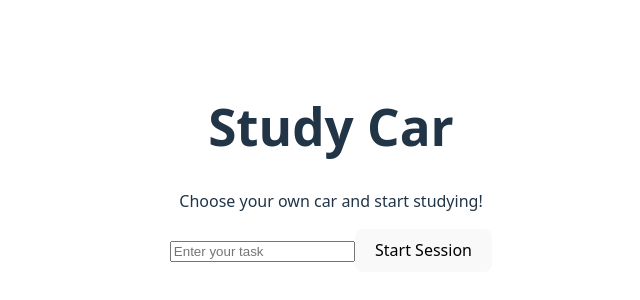
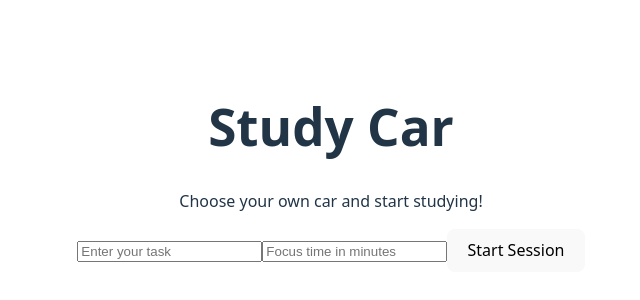
Before and after one commit to phoebele212/studycar, a React (Vite) app: page / in a window 1280 px wide. Shown: the part 232-532 px from the top of the page, without its empty margins (309-949 px from the left). Built offline with nearby package versions, Linux system fonts and the light colour scheme.

Commit message:
Add in the time input

```diff
--- a/src/App.tsx
+++ b/src/App.tsx
@@ -4,17 +4,25 @@ import Timer from './components/Timer'
 import TaskInput from './components/TaskInput'
 
 function App() {
-  const [currentTask, setCurrentTask] = useState<string | null>(null);
+  const [task, setTask] = useState('');
+  const [time, setTime] = useState('');
+  const [started, setStarted] = useState(false);
+
+  const handleStarted = (taskName: string, timeValue: string) => {
+    setTask(taskName);
+    setTime(timeValue);
+    setStarted(true);
+  }
   return (
     <>
       <div>
         <h1> Study Car</h1>
         <p>Choose your own car and start studying!</p>
 
-        {!currentTask ? (
-          <TaskInput onStart={setCurrentTask} />
+        {started ? (
+          <Timer time={time} task={task} />
         ) : (
-          <Timer task={currentTask} />
+          <TaskInput onStart={handleStarted} />
         )}
       </div>
     </>
--- a/src/components/TaskInput.tsx
+++ b/src/components/TaskInput.tsx
@@ -1,17 +1,20 @@
 import { useState } from 'react';
 
 interface TaskInputProps {
-    onStart: (task: string) => void;
+    onStart: (task: string, time: number) => void;
 }
 
 function TaskInput({ onStart }: TaskInputProps) {
     const [task, setTask] = useState('');
+    const [time, setTime] = useState('');
 
     const handleSubmit = (e: React.FormEvent) => {
         e.preventDefault();
-        if (task.trim()) {
-            onStart(task.trim());
+
+        if (task.trim() && time.trim()) {
+            onStart(task.trim(), Number(time));
             setTask('');
+            setTime('');
         }
     };
 
@@ -23,6 +26,12 @@ function TaskInput({ onStart }: TaskInputProps) {
                 value={task}
                 onChange={(e) => setTask(e.target.value)} />
 
+            <input
+                type="number"
+                placeholder="Focus time in minutes"
+                value={time}
+                onChange={(e) => setTime(e.target.value)} />
+
             <button type="submit">
                 Start Session
             </button>
--- a/src/components/Timer.tsx
+++ b/src/components/Timer.tsx
@@ -2,10 +2,11 @@ import { useState, useEffect } from 'react';
 
 interface TimerProps {
     task: string;
+    time: number;
 }
 
-function Timer({ task }: TimerProps) {
-    const [secondsLeft, setSecondsLeft] = useState(1500); //25 min
+function Timer({ task, time }: TimerProps) {
+    const [secondsLeft, setSecondsLeft] = useState(() => (time * 60)); //25 min
     const [isRunning, setIsRunning] = useState(false);
     const [isFinished, setIsFinished] = useState(false);
 
@@ -26,6 +27,7 @@ function Timer({ task }: TimerProps) {
         const s = sec % 60;
         return `${min.toString().padStart(2, '0')}:${s.toString().padStart(2, '0')}`;
     };
+
     useEffect(() => {
         if (secondsLeft === 0) {
             setIsFinished(true);
@@ -37,7 +39,13 @@ function Timer({ task }: TimerProps) {
             <h2>{formatTime(secondsLeft)}</h2>
             <p>Task: <strong>{task}</strong></p>
             <button onClick={() => setIsRunning(!isRunning)} disabled={isFinished}>
-                {isRunning ? 'Pause' : 'Resume'}
+                {isFinished
+                    ? 'Finished' :
+                    secondsLeft === time * 60
+                        ? 'Start'
+                        : isRunning
+                            ? 'Pause'
+                            : 'Resume'}
             </button>
 
             {isFinished && <p>Good job! Your car loves you!</p>}
```
